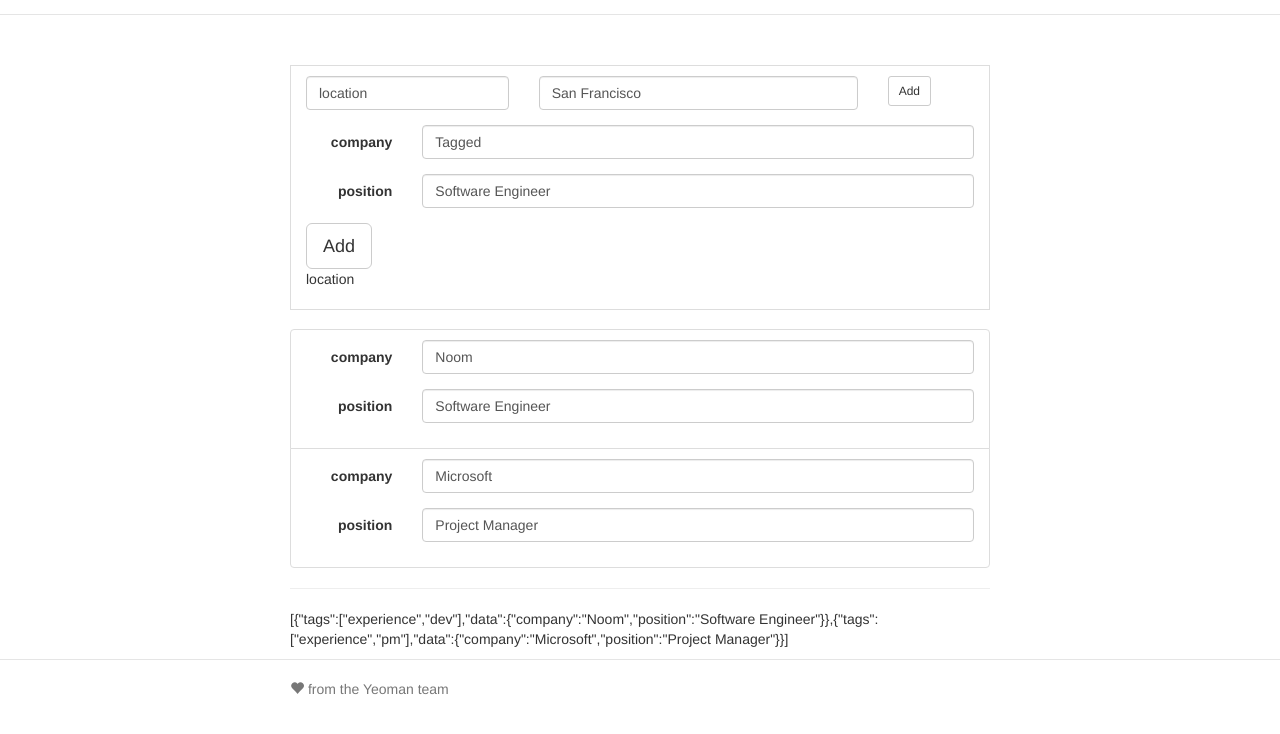
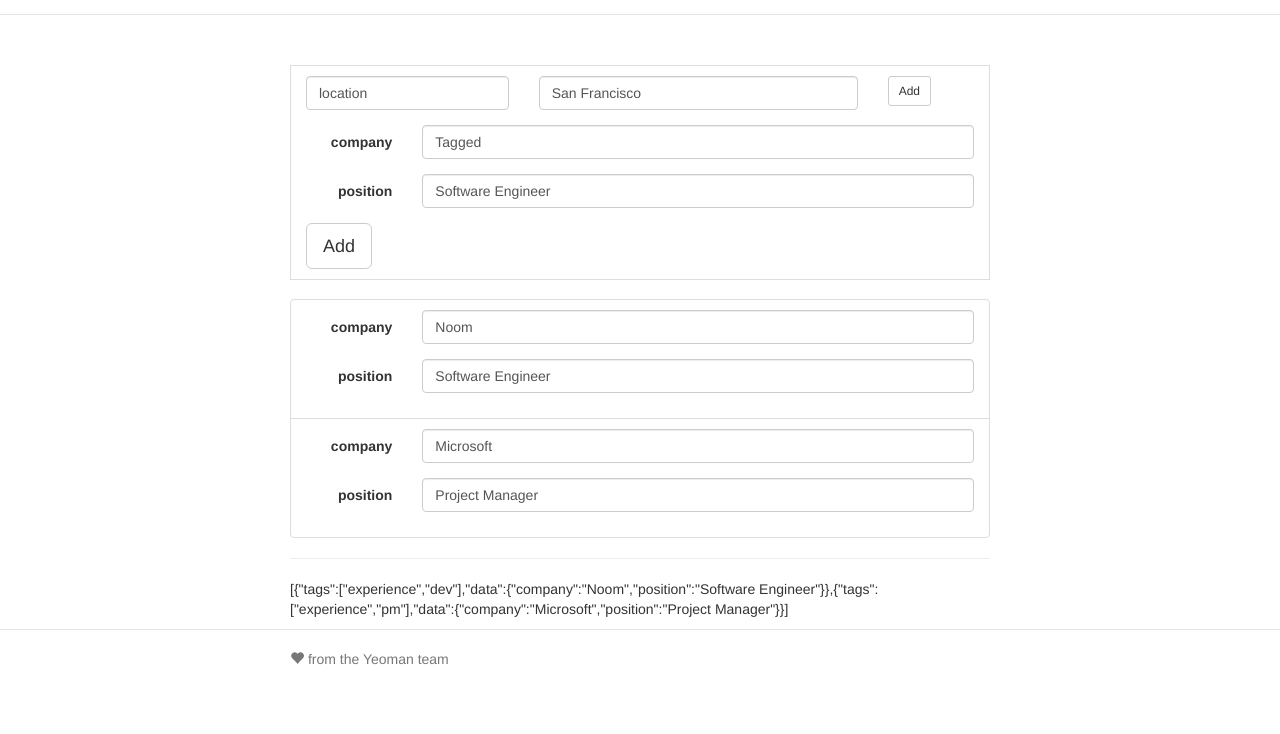
Before and after one commit to joemercer/resumably, a website: page app/index.html in a window 1280 px wide. Shown: the part 58-792 px from the top of the page. Drawn offline with nearby package versions, Linux system fonts and the light colour scheme; some packages are replaced by stand-ins of ours; files that its build step writes are made by us from their sources.

Commit message:
cleaning

```diff
--- a/app/views/main.html
+++ b/app/views/main.html
@@ -27,14 +27,6 @@
     <button class="btn btn-default btn-lg" ng-click="addNewItem()">Add</button>
 
   </form>
-
-
-  <p>{{newProperty.key}}</p>
-
-  <!-- <h4 contenteditable ng-model="newTodo.content"
-    strip-br="true" required
-    ng-keydown="addNewTodo($event)"
-    ng-class="'todo-content add-new-todo'"></h4> -->
 </div>
 
 <br>
```
